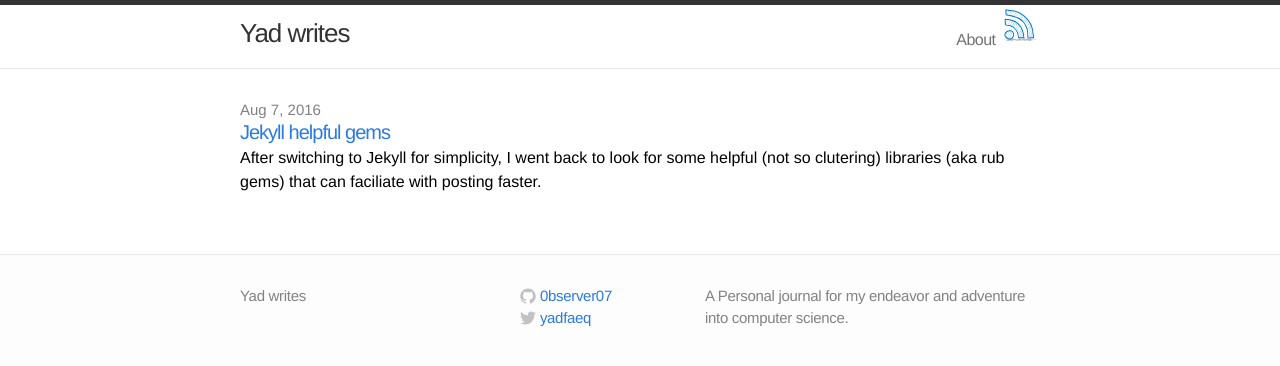
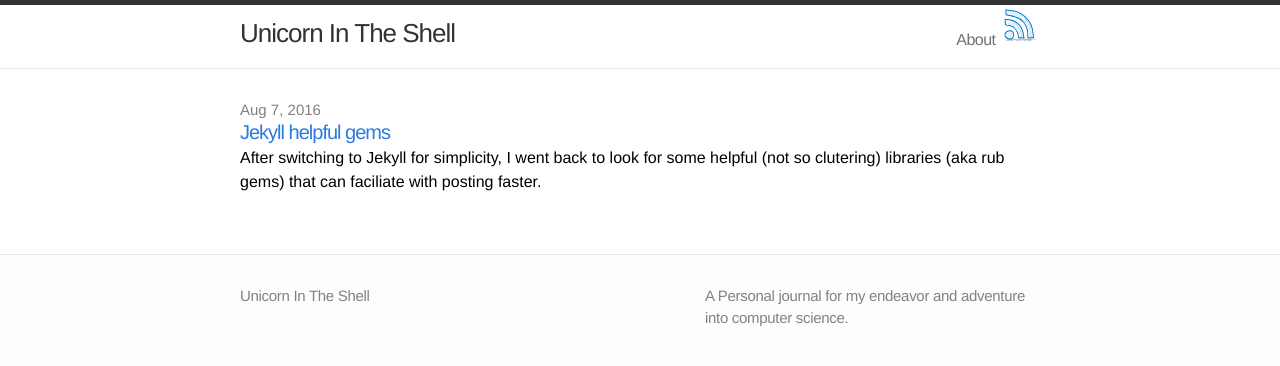
Before and after one commit to UnicornInTheShell/UnicornInTheShell, a Jekyll site: the page built from index.html, in a window 1280 px wide. Shown: the top 366 px of the page. Built offline with Jekyll 4.4.1, drawn with Linux system fonts in a browser that asks for light colours.

Commit message:
removed Yad's name :D and testing new blog name

```diff
--- a/_config.yml
+++ b/_config.yml
@@ -13,13 +13,13 @@
 # you will see them accessed via {{ site.title }}, {{ site.email }}, and so on.
 # You can create any custom variable you would like, and they will be accessible
 # in the templates via {{ site.myvariable }}.
-title: Yad writes
+title: Unicorn In The Shell
 description: > # this means to ignore newlines until "baseurl:"
   A Personal journal for my endeavor and adventure into computer science.
 baseurl: "" # the subpath of your site, e.g. /blog
-url: "https://github.com/0bserver07" # the base hostname & protocol for your site
-twitter_username: yadfaeq
-github_username:  0bserver07
+url: "https://github.com/UnicornInTheShell" # the base hostname & protocol for your site
+# twitter_username: yadfaeq
+# github_username:  0bserver07
 
 # Build settings
 markdown: kramdown
```
